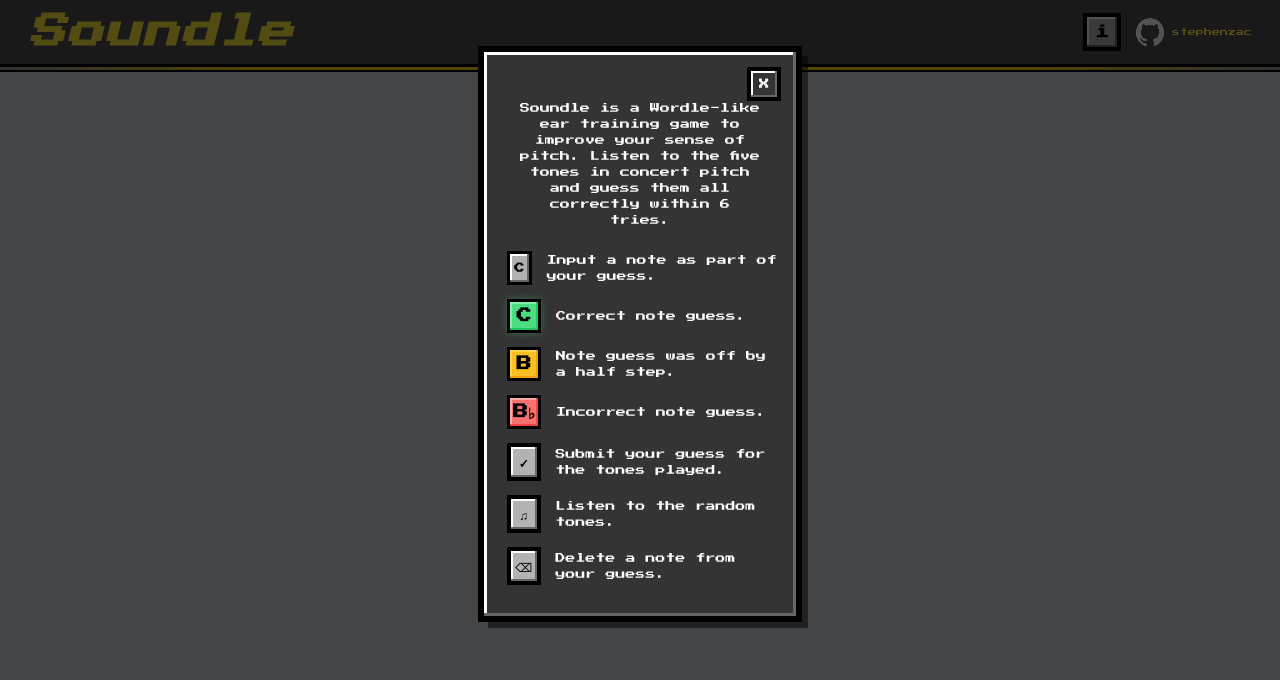
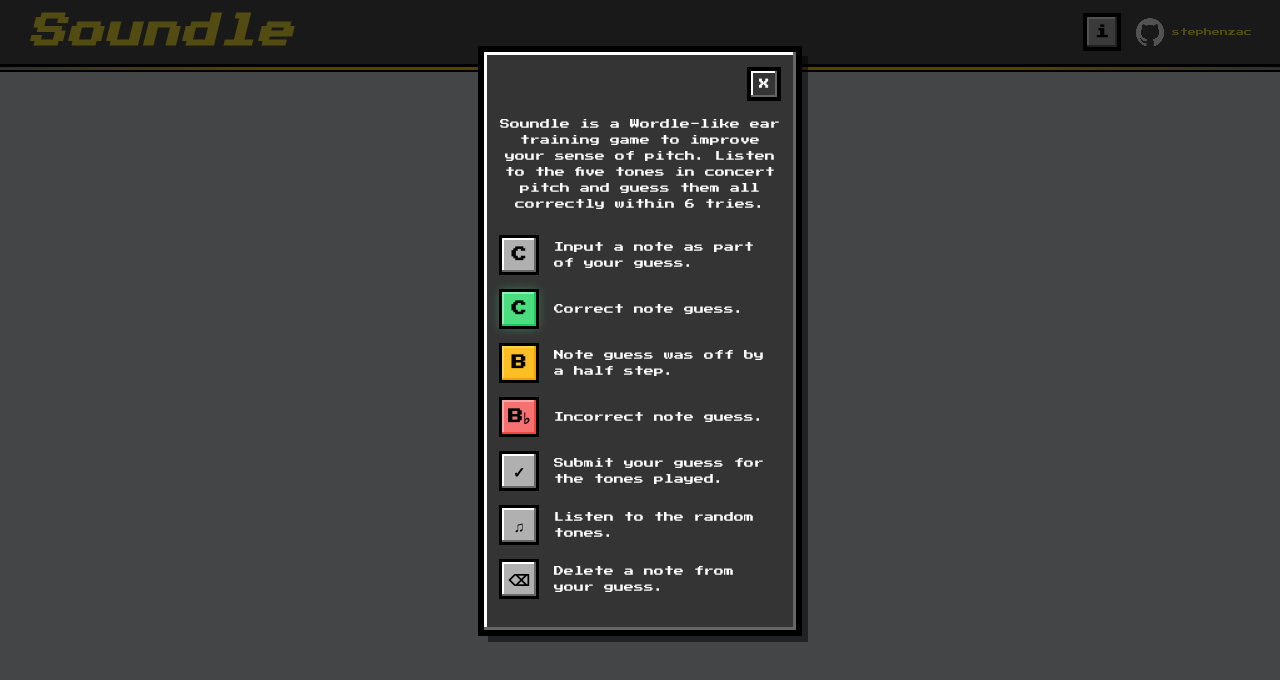
Before and after one commit to stephenzac/soundle, a React (Vite) app: page / in a window 1280 px wide. Both pictures are taken after a click on the button "Show game information". Shown: the top 680 px of the page. Built offline with nearby package versions, Linux system fonts and the light colour scheme.

Commit message:
clean some css

```diff
--- a/src/components/game/display/NoteBox.tsx
+++ b/src/components/game/display/NoteBox.tsx
@@ -1,4 +1,4 @@
-import { useEffect, useState } from 'react';
+import { useCallback, useEffect, useState } from 'react';
 import { NoteTile } from '../../../contexts/GameContext';
 
 interface NoteBoxProps {
@@ -8,21 +8,21 @@ interface NoteBoxProps {
 export const NoteBox: React.FC<NoteBoxProps> = ({ currentNote }) => {
   const [noteDisplayed, setNoteDisplayed] = useState('');
   const [noteClass, setNoteClass] = useState('');
-  const [noteBoxStyle, setNoteBoxStyle] = useState('note-box');
+  const [noteBoxStyle, setNoteBoxStyle] = useState('note-box h-[50px]');
 
-  const updateNoteboxStyle = () => {
+  const updateNoteboxStyle = useCallback(() => {
     if (currentNote.answered) {
       if (currentNote.correct) {
-        setNoteBoxStyle('note-box-correct');
+        setNoteBoxStyle('note-box-correct h-[50px]');
       } else if (currentNote.answerIsClose) {
-        setNoteBoxStyle('note-box-close-answer');
+        setNoteBoxStyle('note-box-close-answer h-[50px]');
       } else {
-        setNoteBoxStyle('note-box-incorrect');
+        setNoteBoxStyle('note-box-incorrect h-[50px]');
       }
     } else {
-      setNoteBoxStyle('note-box');
+      setNoteBoxStyle('note-box h-[50px]');
     }
-  };
+  }, [currentNote.answered, currentNote.correct, currentNote.answerIsClose]);
 
   useEffect(() => {
     if (currentNote.note === '') {
@@ -33,7 +33,7 @@ export const NoteBox: React.FC<NoteBoxProps> = ({ currentNote }) => {
     }
 
     updateNoteboxStyle();
-  }, [currentNote.note, currentNote.answered]);
+  }, [currentNote.note, currentNote.answered, updateNoteboxStyle]);
 
   return (
     <div
--- a/src/components/info-modal/InformationModal.tsx
+++ b/src/components/info-modal/InformationModal.tsx
@@ -23,7 +23,7 @@ interface CloseButtonProps {
 
 const CloseButton: React.FC<CloseButtonProps> = ({ children, onClose }) => (
   <button
-    className="flex items-center justify-center hover:cursor-pointer font-bold self-end my-0 w-8 h-8 pixel-border hover:bg-red-600 transition-all"
+    className="flex items-center justify-center hover:cursor-pointer font-bold self-end w-8 h-8 pixel-border hover:bg-red-600 transition-all"
     onClick={onClose}
     aria-label="Close"
     style={{ fontFamily: "'Press Start 2P', cursive", fontSize: '10px' }}
@@ -69,14 +69,14 @@ export const InformationModal: React.FC<InformationModalProps> = ({ setClickedSt
 
         <div id="modalDescription">
           <header>
-            <p className="modal-text text-slate-100 text-center mb-6 mx-4">
+            <p className="modal-text text-slate-100 text-center mt-4 mb-6">
               Soundle is a Wordle-like ear training game to improve your sense of pitch. Listen to
               the five tones in concert pitch and guess them all correctly within 6 tries.
             </p>
           </header>
 
           <figure className="flex flex-row place-items-center mb-4">
-            <div className="note-box-example" aria-label="Note input button example">
+            <div className="note-box h-[38px]" aria-label="Note input button example">
               C
             </div>
             <figcaption className="modal-text text-slate-100 pl-4">
@@ -86,8 +86,7 @@ export const InformationModal: React.FC<InformationModalProps> = ({ setClickedSt
 
           <figure className="flex flex-row place-items-center mb-4">
             <div
-              className="note-box-correct font-bold grid place-items-center ml-2"
-              style={{ height: '32px', width: '32px' }}
+              className="note-box-correct h-[38px] font-bold grid place-items-center"
               aria-label="Correct note guess example"
             >
               C
@@ -97,8 +96,7 @@ export const InformationModal: React.FC<InformationModalProps> = ({ setClickedSt
 
           <figure className="flex flex-row place-items-center mb-4">
             <div
-              className="note-box-close-answer font-bold grid place-items-center ml-2"
-              style={{ height: '32px', width: '32px' }}
+              className="note-box-close-answer h-[38px] font-bold grid place-items-center"
               aria-label="Close note guess example"
             >
               B
@@ -108,8 +106,7 @@ export const InformationModal: React.FC<InformationModalProps> = ({ setClickedSt
 
           <figure className="flex flex-row place-items-center mb-4">
             <div
-              className="note-box-incorrect font-bold grid place-items-center ml-2"
-              style={{ height: '32px', width: '32px' }}
+              className="note-box-incorrect h-[38px] font-bold grid place-items-center"
               aria-label="Correct note guess example"
             >
               B♭
@@ -118,10 +115,7 @@ export const InformationModal: React.FC<InformationModalProps> = ({ setClickedSt
           </figure>
 
           <figure className="flex flex-row place-items-center mb-4">
-            <div
-              className="round-button-example font-bold"
-              aria-label="Submit guess button example"
-            >
+            <div className="note-box h-[38px]" aria-label="Submit guess button example">
               ✓
             </div>
             <figcaption className="modal-text text-slate-100 w-full pl-4">
@@ -130,7 +124,7 @@ export const InformationModal: React.FC<InformationModalProps> = ({ setClickedSt
           </figure>
 
           <figure className="flex flex-row place-items-center mb-4">
-            <div className="round-button-example" aria-label="Play melody button example">
+            <div className="note-box h-[38px]" aria-label="Play melody button example">
               ♫
             </div>
             <figcaption className="modal-text text-slate-100 w-full pl-4">
@@ -139,7 +133,7 @@ export const InformationModal: React.FC<InformationModalProps> = ({ setClickedSt
           </figure>
 
           <figure className="flex flex-row place-items-center mb-4">
-            <div className="round-button-example" aria-label="Delete button example">
+            <div className="note-box h-[38px]" aria-label="Delete button example">
               ⌫
             </div>
             <figcaption className="modal-text text-slate-100 w-full pl-4">
--- a/src/index.css
+++ b/src/index.css
@@ -138,9 +138,8 @@ html {
   color: #fff;
 }
 
-.note-box-base {
+.note-box {
   @apply font-bold flex justify-center items-center place-items-center transition-all;
-  height: 50px;
   aspect-ratio: 1/1;
   font-family: 'Press Start 2P', cursive;
   font-size: 15px;
@@ -154,16 +153,9 @@ html {
   image-rendering: pixelated;
 }
 
-.note-box {
-  @apply note-box-base;
-  border-color: #000;
-  background-color: #b0b0b0;
-}
-
 .note-box-correct {
-  @apply note-box-base;
+  @apply note-box;
   background-color: #4ade80;
-  border-color: #000;
   box-shadow:
     inset -2px -2px 0px #22c55e,
     inset 2px 2px 0px #86efac,
@@ -172,9 +164,8 @@ html {
 }
 
 .note-box-close-answer {
-  @apply note-box-base;
+  @apply note-box;
   background-color: #fbbf24;
-  border-color: #000;
   box-shadow:
     inset -2px -2px 0px #f59e0b,
     inset 2px 2px 0px #fcd34d,
@@ -182,9 +173,8 @@ html {
 }
 
 .note-box-incorrect {
-  @apply note-box-base;
+  @apply note-box;
   background-color: #f87171;
-  border-color: #000;
   box-shadow:
     inset -2px -2px 0px #ef4444,
     inset 2px 2px 0px #fca5a5,
@@ -192,11 +182,10 @@ html {
 }
 
 .note-box-example {
-  @apply font-bold grid place-items-center ml-2;
-  height: 32px;
-  width: 32px;
+  @apply font-bold grid place-items-center;
+  aspect-ratio: 1/1;
   font-family: 'Press Start 2P', cursive;
-  font-size: 10px;
+  font-size: 14px;
   background-color: #b0b0b0;
   color: #000;
   border: 2px solid #000;
@@ -254,19 +243,6 @@ html {
     inset -2px -2px 0px #999,
     0 0 0 1px #000;
   transform: translate(2px, 2px);
-}
-
-.round-button-example {
-  @apply w-9 h-9 ml-2 grid place-items-center;
-  font-family: 'Press Start 2P', cursive;
-  font-size: 12px;
-  background-color: #b3b3b3;
-  color: #000;
-  border: 3px solid #000;
-  box-shadow:
-    inset -2px -2px 0px #666,
-    inset 2px 2px 0px #fff,
-    0 0 0 1px #000;
 }
 
 .round-button-unclickable {
```
